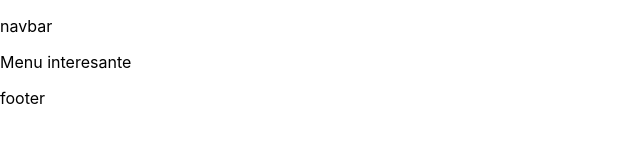
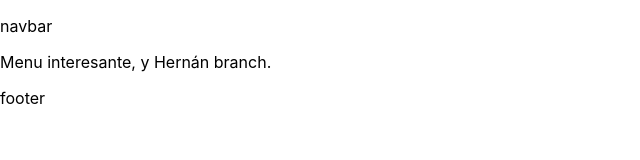
Before and after one commit to franBec/palta, a Next.js app: page /mainMenu in a window 1280 px wide. Shown: the top 160 px of the page, without its empty margins (0-640 px from the left). Built offline with nearby package versions, Linux system fonts and the light colour scheme.

Commit message:
Rama Hernán

```diff
--- a/pages/mainMenu/index.jsx
+++ b/pages/mainMenu/index.jsx
@@ -1,7 +1,7 @@
 import React from "react";
 
 const index = () => {
-  return <div>Menu interesante</div>;
+  return <div>Menu interesante, y Hernán branch.</div>;
 };
 
 export default index;
```
